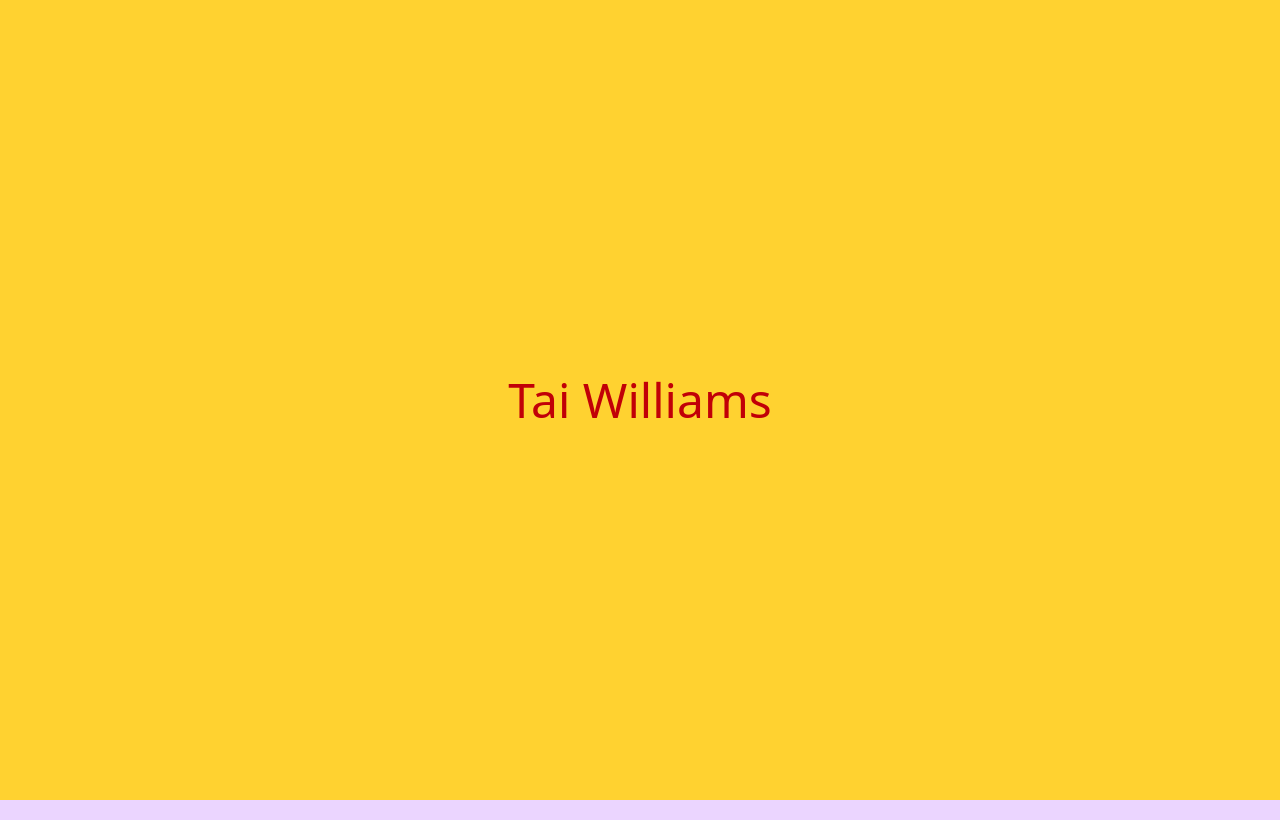
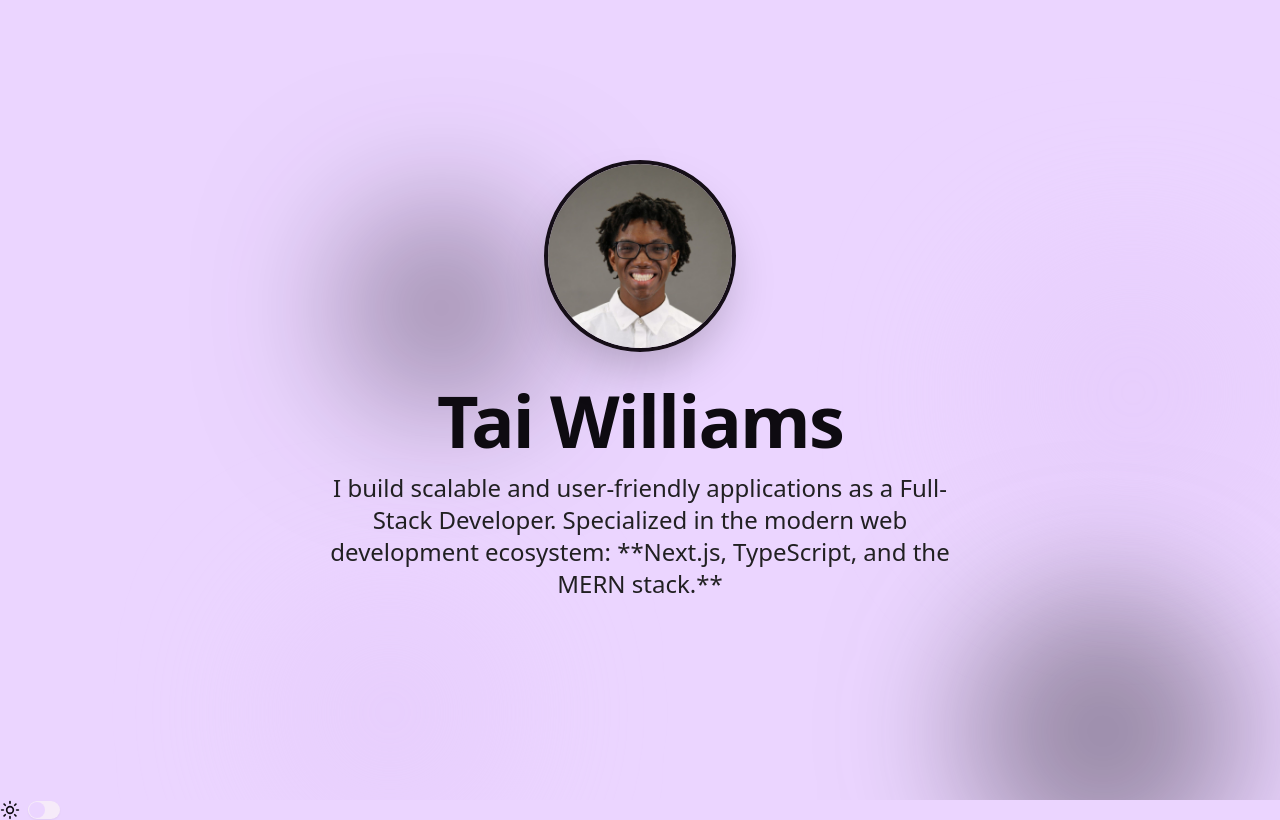
Before and after one commit to TWilliamsA7/portfolio, a Next.js app: page / in a window 1280 px wide. Built offline with nearby package versions, Linux system fonts and the light colour scheme.

Commit message:
Added background component and animations component

```diff
--- a/package.json
+++ b/package.json
@@ -14,9 +14,8 @@
     "@radix-ui/react-switch": "^1.2.6",
     "class-variance-authority": "^0.7.1",
     "clsx": "^2.1.1",
-    "framer-motion": "^12.23.22",
     "lucide-react": "^0.542.0",
-    "motion": "^12.23.12",
+    "motion": "^12.23.22",
     "next": "15.5.2",
     "next-themes": "^0.4.6",
     "react": "19.1.0",
--- a/src/app/globals.css
+++ b/src/app/globals.css
@@ -56,7 +56,7 @@
   --secondary: hsl(287 52.2% 94.8%);
   --secondary-foreground: hsl(287 23.4% 7.4%);
   --muted: hsl(287 52.2% 94.8%);
-  --muted-foreground: hsl(287 4.8% 85.6%);
+  --muted-foreground: hsl(270, 3%, 13%);
   --accent: hsl(287 52.2% 94.8%);
   --accent-foreground: hsl(287 23.4% 7.4%);
   --destructive: hsl(341 70.3% 19.7%);
@@ -96,7 +96,7 @@
   --destructive: hsl(0 96.2% 9.5%);
   --border: hsl(268 18.1% 9.5%);
   --input: hsl(268 18.1% 5.8%);
-  --ring: hsl(287 4.8% 85.6%);
+  --ring: hsl(270, 3%, 13%);
   --chart-1: hsl(234 69% 55.5%);
   --chart-2: hsl(141 69% 55.5%);
   --chart-3: hsl(229 68.4% 71.1%);
@@ -109,7 +109,7 @@
   --sidebar-accent: hsl(246 73.7% 5.8%);
   --sidebar-accent-foreground: hsl(272 95.8% 91.3%);
   --sidebar-border: hsl(268 18.1% 9.5%);
-  --sidebar-ring: hsl(287 4.8% 85.6%);
+  --sidebar-ring: hsl(270, 3%, 13%);
 }
 
 @layer base {
--- a/src/app/layout.tsx
+++ b/src/app/layout.tsx
@@ -3,6 +3,7 @@
 import "./globals.css";
 
 import { ThemeProvider } from "@/components/theme-provider";
+import { FloatingBackground } from "@/components/floating-background";
 
 const geistSans = Geist({
   variable: "--font-geist-sans",
@@ -87,6 +88,7 @@
           enableSystem
           disableTransitionOnChange
         >
+          <FloatingBackground />
           {children}
         </ThemeProvider>
       </body>
--- a/src/app/page.tsx
+++ b/src/app/page.tsx
@@ -1,9 +1,12 @@
+
 import HomepageHero from "@/components/HomepageHero";
+import { ThemeToggleSwitch } from "@/components/theme-toggle";
 
 export default function Home() {
   return (
-    <div className="flex">
+    <div className="">
       <HomepageHero />
+      <ThemeToggleSwitch />
     </div>
   );
 }
--- /dev/null
+++ b/src/components/Animations.tsx
@@ -0,0 +1,73 @@
+"use client";
+
+import { motion, type Variants } from 'motion/react'
+
+// Define the animation variant
+const bobVariants: Variants = {
+  // Use a named state for the continuous animation
+  bobbing: {
+    y: [0, -10, 0], // Keyframes: Start at 0, move up 10px, return to 0
+    transition: {
+      duration: 3,         // The animation cycle takes 3 seconds
+      ease: "easeInOut",   // Smooth acceleration and deceleration
+      repeat: Infinity,    // Loop forever
+      repeatType: "mirror", // Smoothly reverse the animation
+      repeatDelay: 0.5,     // Small pause between cycles (optional)
+    },
+  },
+  // Optional: A non-bobbing state for when it's out of view
+  initial: {
+      y: 0,
+  }
+};
+
+
+const hoverGrowVariants: Variants = {
+  grow: {
+    scale: 1.1,
+    transition: {
+      duration: 0.3,
+      ease: "linear"
+    }
+  },
+
+  initial: {
+    scale: 1.0
+  }
+}
+
+// This child components wrapped by this component will bob up and down
+export function ContinuousBob({ children }: { children: React.ReactNode }) {
+  return (
+    <motion.div
+      variants={bobVariants}
+      initial="initial"
+      // Start the 'bobbing' animation only when the component is in the viewport
+      whileInView="bobbing"
+      // Ensure the animation only starts when visible (and maybe stops when out of view)
+      viewport={{
+        amount: 0.5,
+        once: false, // Set to false so it keeps animating every time it enters view
+      }}
+    >
+      {children}
+    </motion.div>
+  );
+}
+
+export function GrowOnHover({ children }: { children: React.ReactNode }) {
+  return (
+    <motion.div
+      variants={hoverGrowVariants}
+      initial="initial"
+      whileHover="grow"
+      viewport={{
+        amount: 0.5,
+        once: false
+      }}
+    >
+      {children}
+    </motion.div>
+
+  )
+}
--- a/src/components/HomepageHero.tsx
+++ b/src/components/HomepageHero.tsx
@@ -1,9 +1,86 @@
+"use client"
+
+import React from 'react';
+import Image from 'next/image';
+import { motion, type Variants } from 'motion/react';
+import { ContinuousBob, GrowOnHover } from './Animations';
+
+const PROFILE_IMAGE_PATH = "/headshot.jpg";
+
 export default function HomepageHero() {
-    return (
-        <div className="flex flex-col min-w-screen min-h-screen bg-amber-300 justify-center">
-            <div className="text-center xl:text-5xl lg:text-3xl md:text-2xl text-xl sm:text-red-700 text-primary">
-                Tai Williams
-            </div>
-        </div>
-    )
+  // Framer Motion Animation Variants for a smooth entrance
+  const containerVariants: Variants = {
+    hidden: { opacity: 0 },
+    visible: {
+      opacity: 1,
+      transition: {
+        staggerChildren: 0.2, // Delay between child animations
+        delayChildren: 0.3,   // Initial delay
+      },
+    },
+  };
+
+  const itemVariants: Variants = {
+    hidden: { y: 20, opacity: 0 },
+    visible: { y: 0, opacity: 1, transition: { type: "spring", stiffness: 100 } },
+  };
+
+  return (
+    <section className="relative flex flex-col items-center justify-center min-h-screen p-8 text-center overflow-hidden">
+
+      <motion.div
+        className="z-10 max-w-4xl"
+        variants={containerVariants}
+        initial="hidden"
+        animate="visible"
+      >
+        {/* Profile Image (Ensure 'next/image' is configured for your domain if using remote images) */}
+        <motion.div
+            variants={itemVariants}
+            className="mb-6"
+        >
+        <ContinuousBob>
+          <div className={`relative w-32 h-32
+                            md:w-48 md:h-48 mx-auto
+                            rounded-full overflow-hidden
+                            border-4 border-primary shadow-2xl
+                            `}>
+            <Image
+              src={PROFILE_IMAGE_PATH}
+              alt="Profile Picture of Tai Williams"
+              layout="fill"
+              className="object-cover"
+              priority
+            />
+          </div>
+        </ContinuousBob>
+        </motion.div>
+
+        {/* Name */}
+        <GrowOnHover>
+          <motion.h1
+            variants={itemVariants}
+            className="text-5xl md:text-7xl font-extrabold tracking-tight text-foreground mb-4"
+          >
+            Tai Williams
+          </motion.h1>
+        </GrowOnHover>
+
+        {/* Short Blurb */}
+        <motion.p
+          variants={itemVariants}
+          className="text-xl md:text-2xl text-muted-foreground max-w-2xl mx-auto"
+        >
+          I build scalable and user-friendly applications as a Full-Stack Developer. Specialized in the modern web development ecosystem: **Next.js, TypeScript, and the MERN stack.**
+        </motion.p>
+
+        {/* Call to Action (Optional, but highly recommended) */}
+        <motion.div variants={itemVariants} className="mt-8">
+          {/* Example: A Button Component from Shadcn */}
+          {/* <Button size="lg" className="text-lg">View My Projects <ArrowRight className="ml-2 h-5 w-5" /></Button> */}
+        </motion.div>
+
+      </motion.div>
+    </section>
+  );
 }
--- /dev/null
+++ b/src/components/floating-background.tsx
@@ -0,0 +1,116 @@
+"use client";
+
+import { motion, type Variants } from 'framer-motion';
+import { useEffect, useState, memo } from 'react';
+
+const LIGHT_ORB_CLASSES = [
+  "bg-primary",
+  "bg-secondary",
+  "bg-accent",
+  "bg-muted-foreground",
+];
+
+// Use bright, light colors for high contrast in dark mode
+const DARK_ORB_CLASSES = [
+  "dark:bg-primary/50",
+  "dark:bg-secondary",
+  "dark:bg-accent",
+  "dark:bg-muted-foreground",
+];
+
+const STARTING_POSITIONS: { x: number, y: number }[] = [
+    { x: 20, y: 20 },
+    { x: 20, y: 80 },
+    { x: 80, y: 20 },
+    { x: 80, y: 80 }
+]
+
+const ORB_CLASSES = LIGHT_ORB_CLASSES.map((lightClass, index) =>
+  `${lightClass} ${DARK_ORB_CLASSES[index]}`
+);
+
+// Helper function to generate a random number within a range
+const random = (min: number, max: number) => Math.random() * (max - min) + min;
+
+// Structure for a single orb's data
+interface OrbData {
+  key: number;
+  color: string;
+  size: number;
+  initialX: number;
+  initialY: number;
+  duration: number;
+}
+
+// --- Component to generate a single Orb's JSX ---
+const Orb = memo(({ data }: { data: OrbData }) => {
+  const { color, size, initialX, initialY, duration } = data;
+
+  const orbVariants: Variants = {
+    initial: { opacity: 0 },
+    animate: {
+      opacity: 0.4,
+      x: [0, random(-size * 0.2, size * 0.2), 0],
+      y: [0, random(-size * 0.2, size * 0.2), 0],
+      scale: [1, random(1.05, 1.15), 1],
+      transition: {
+        opacity: { duration: 2 },
+        x: { repeat: Infinity, duration: duration, ease: "easeInOut" },
+        y: { repeat: Infinity, duration: duration * 0.8, ease: "easeInOut" },
+        scale: { repeat: Infinity, duration: duration * 0.5, ease: "easeInOut" },
+      }
+    }
+  };
+
+  return (
+    <motion.div
+      className={`absolute rounded-full mix-blend-multiply dark:mix-blend-screen filter blur-3xl ${color}`}
+      style={{
+        width: size,
+        height: size,
+        left: `${initialX}vw`,
+        top: `${initialY}vh`,
+      }}
+      variants={orbVariants}
+      initial="initial"
+      animate="animate"
+    />
+  );
+});
+Orb.displayName = "Orb";
+
+
+// --- Main Floating Background Component ---
+const NUM_ORBS = 4;
+export function FloatingBackground() {
+  const [orbData, setOrbData] = useState<OrbData[] | null>(null);
+
+  useEffect(() => {
+    // This code only runs on the client after mount/hydration
+    const data: OrbData[] = Array.from({ length: NUM_ORBS }).map((_, index) => ({
+      key: index,
+      color: ORB_CLASSES[index % ORB_CLASSES.length],
+      size: random(150, 400),
+      initialX: STARTING_POSITIONS[index].x + random(-10, 10),
+      initialY: STARTING_POSITIONS[index].y + random(-10, 10),
+      duration: random(20, 40),
+    }));
+    setOrbData(data);
+  }, []); // Empty dependency array ensures it runs only once
+
+  if (!orbData) {
+    // Server and initial client render an empty background div
+    return (
+      <div className="fixed inset-0 w-full h-full pointer-events-none overflow-hidden z-[-1] bg-background" />
+    );
+  }
+
+  // Once data is set, render the animated orbs
+  return (
+    <div className="fixed inset-0 w-full h-full pointer-events-none overflow-hidden z-[-1] bg-background">
+      {orbData.map(data => (
+        <Orb key={data.key} data={data} />
+      ))}
+    </div>
+  );
+}
```
Also changed, not shown: public/headshot.jpg (added), 1 other file (tests, documents, lock files or other folders).
